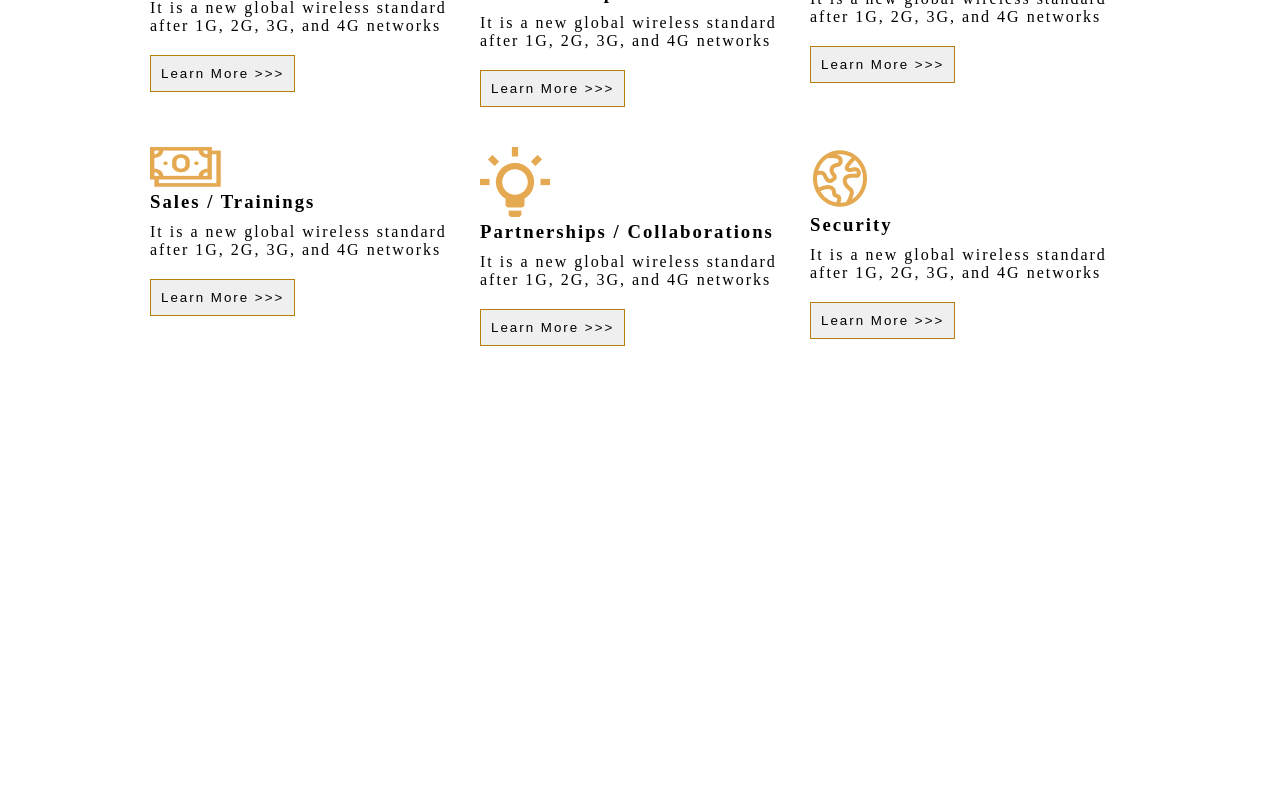
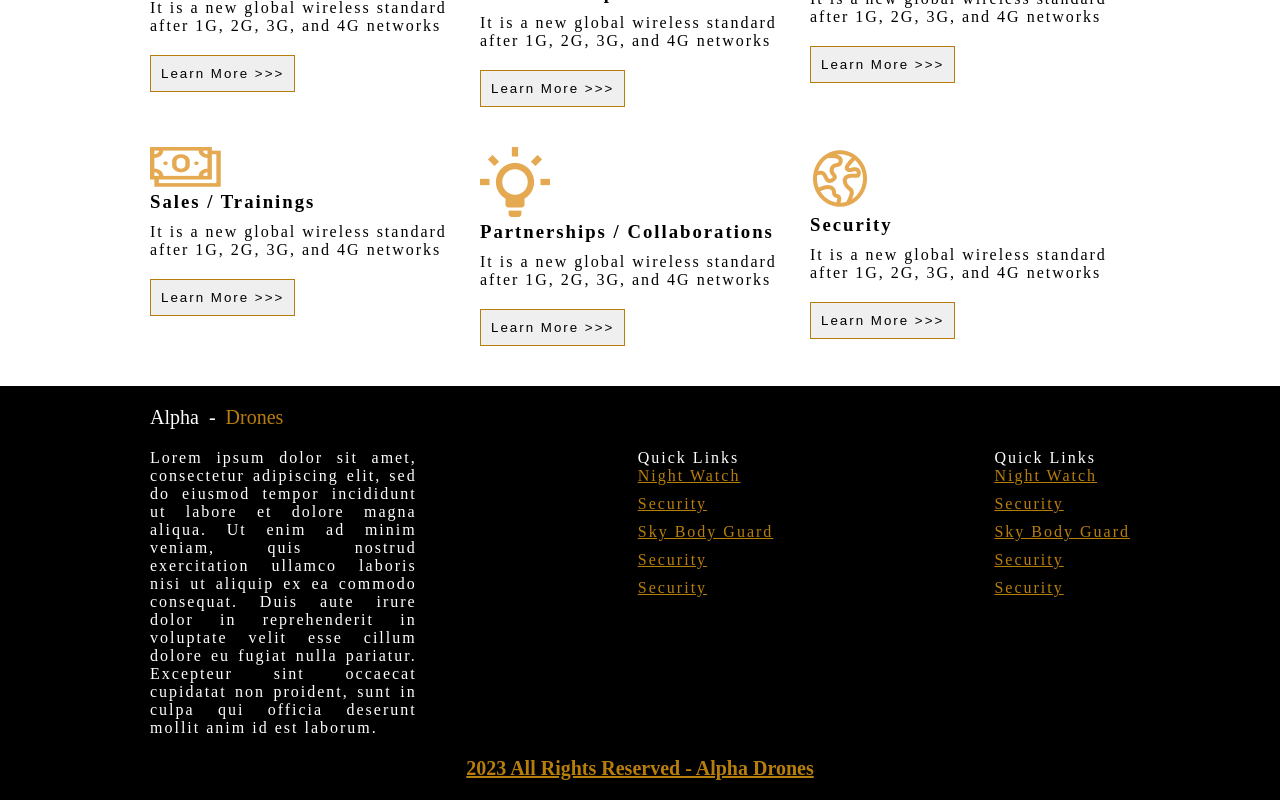
Before and after one commit to developerekene/alpha-drones, a React (Create React App) app: page / in a window 1280 px wide. Shown: the part 2331-3131 px from the top of the page. Before the commit the page ends 2717 px from the top, so only its background shows below. Built offline with nearby package versions, Linux system fonts and the light colour scheme.

Commit message:
Footer completed

```diff
--- a/src/App.tsx
+++ b/src/App.tsx
@@ -1,10 +1,12 @@
 import AppEntry from "./App/UI/AppEntry";
 import "https://kit.fontawesome.com/9cb3056226.js"
+import Footer from "./App/UI/components/Footer/Footer";
 
 function App() {
   return (
     <>
       <AppEntry />
+      <Footer/>
     </>
   );
 }
--- a/src/App/UI/components/Footer/Footer.css
+++ b/src/App/UI/components/Footer/Footer.css
@@ -0,0 +1,61 @@
+*{
+    padding: 0;
+    margin: o;
+}
+
+.footermainDiv{
+    background-color: black;
+    /* height: 300px; */
+    padding-left: 150px;
+    padding-top: 20px;
+    padding-right: 150px;
+    padding-bottom: 20px;
+    font-family: 'Times New Roman', Times, serif;
+}
+
+.footermainDiv h3{
+    color: white;
+}
+
+.para{
+    color: white;
+    text-align: justify;
+    letter-spacing: 2px;
+    margin-top: 20px;
+}
+
+.para-nice{
+    color: white;
+    text-align: justify;
+    letter-spacing: 2px;
+    margin-top: 20px;
+}
+
+.para li {
+    list-style: none;
+    margin-bottom: 10px;
+}
+
+.para li a {
+    color: #b87e0b;
+}
+
+.footerSecondDiv{
+    display: flex;
+    justify-content: space-between;
+    gap: 40px;
+
+}
+
+.copyright{
+    color: #b87e0b;
+    display: flex;
+    justify-content: center;
+    margin-top: 20px;
+}
+
+.copyright p{
+    font-size: 20px;
+    font-weight: 800;
+    text-decoration: underline;
+}
--- a/src/App/UI/components/Footer/Footer.tsx
+++ b/src/App/UI/components/Footer/Footer.tsx
@@ -1,15 +1,73 @@
-import React from 'react'
+import React from "react";
+import "../Footer/Footer.css";
+import { windowWidth } from "../MainContainer/MainContainer";
 
-interface FooterProps {
+interface FooterProps {}
 
-}
+const Footer: React.FC<FooterProps> = () => {
+  return (
+    <div className="footermainDiv">
+      <div className="logoDiv">
+        <p className="logoP">Alpha</p>
+        <p className="logoP">-</p>
+        <p className="logoPi">Drones</p>
+      </div>
+      <div className="footerSecondDiv">
+        <p className="para-nice" style={{ width: windowWidth / 3 }}>
+          Lorem ipsum dolor sit amet, consectetur adipiscing elit, sed do
+          eiusmod tempor incididunt ut labore et dolore magna aliqua. Ut enim ad
+          minim veniam, quis nostrud exercitation ullamco laboris nisi ut
+          aliquip ex ea commodo consequat. Duis aute irure dolor in
+          reprehenderit in voluptate velit esse cillum dolore eu fugiat nulla
+          pariatur. Excepteur sint occaecat cupidatat non proident, sunt in
+          culpa qui officia deserunt mollit anim id est laborum.
+        </p>
+        <p className="para">
+          <p>Quick Links</p>
+          <ul>
+            <li>
+              <a href="#">Night Watch</a>
+            </li>
+            <li>
+              <a href="#">Security</a>
+            </li>
+            <li>
+              <a href="#">Sky Body Guard</a>
+            </li>
+            <li>
+              <a href="#">Security</a>
+            </li>
+            <li>
+              <a href="#">Security</a>
+            </li>
+          </ul>
+        </p>
+        <p className="para">
+          <p>Quick Links</p>
+          <ul>
+            <li>
+              <a href="#">Night Watch</a>
+            </li>
+            <li>
+              <a href="#">Security</a>
+            </li>
+            <li>
+              <a href="#">Sky Body Guard</a>
+            </li>
+            <li>
+              <a href="#">Security</a>
+            </li>
+            <li>
+              <a href="#">Security</a>
+            </li>
+          </ul>
+        </p>
+      </div>
+      <div className="copyright">
+        <p>2023 All Rights Reserved - Alpha Drones</p>
+      </div>
+    </div>
+  );
+};
 
-const Footer:React.FC<FooterProps> = () => {
-  return (
-    <div>
-      <p>Footer</p>
-    </div>
-  )
-}
-
-export default Footer
+export default Footer;
```
